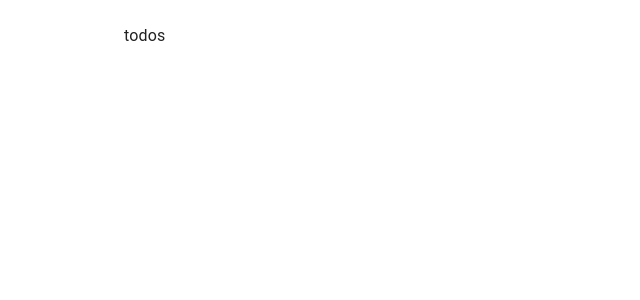
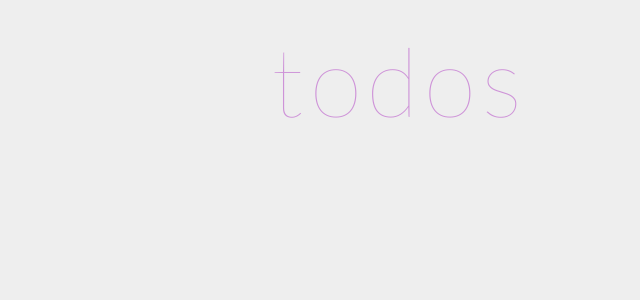
Before and after one commit to AnastasiaBond87/mindbox-test, a React (Vite) app: page / in a window 1280 px wide. Shown: the top 300 px of the page, without its empty margins (240-880 px from the left). Built offline with nearby package versions, Linux system fonts and the light colour scheme.

Commit message:
feat: add mui theme

```diff
--- a/src/app/index.tsx
+++ b/src/app/index.tsx
@@ -1,9 +1,16 @@
-import { Container, Grid, Typography } from '@mui/material';
+import { Card, Container, Grid, Typography } from '@mui/material';
+import { grey } from '@mui/material/colors';
 
 function App() {
   return (
     <Container maxWidth="sm" sx={{ py: 3 }}>
-      <Typography>todos</Typography>
+      <Typography
+        variant="h1"
+        sx={{ letterSpacing: 6, color: 'primary.main', textAlign: 'center', fontWeight: '100' }}
+      >
+        todos
+      </Typography>
+      <Grid container direction="column" sx={{ bgcolor: grey[50], boxShadow: 3 }}></Grid>
     </Container>
   );
 }
--- /dev/null
+++ b/src/app/theme/index.tsx
@@ -0,0 +1,19 @@
+import { grey, purple } from '@mui/material/colors';
+import { createTheme } from '@mui/material';
+
+const theme = createTheme({
+  palette: {
+    background: {
+      default: grey[200],
+      paper: grey[50],
+    },
+    primary: {
+      main: purple[200],
+    },
+  },
+  typography: {
+    fontFamily: '"Lato", sans-serif',
+  },
+});
+
+export { theme };
--- a/src/index.css
+++ b/src/index.css
@@ -1,3 +1,5 @@
+@import url('https://fonts.googleapis.com/css2?family=Lato:ital,wght@0,100;0,300;0,400;0,700;1,300&display=swap');
+
 #root {
   min-width: 100vw;
   min-height: 100vh;
--- a/src/main.tsx
+++ b/src/main.tsx
@@ -2,11 +2,14 @@ import React from 'react';
 import ReactDOM from 'react-dom/client';
 import App from '@/app';
 import './index.css';
-import { CssBaseline } from '@mui/material';
+import { CssBaseline, ThemeProvider } from '@mui/material';
+import { theme } from '@/app/theme';
 
 ReactDOM.createRoot(document.getElementById('root')!).render(
   <React.StrictMode>
-    <CssBaseline />
-    <App />
+    <ThemeProvider theme={theme}>
+      <CssBaseline />
+      <App />
+    </ThemeProvider>
   </React.StrictMode>
 );
```
